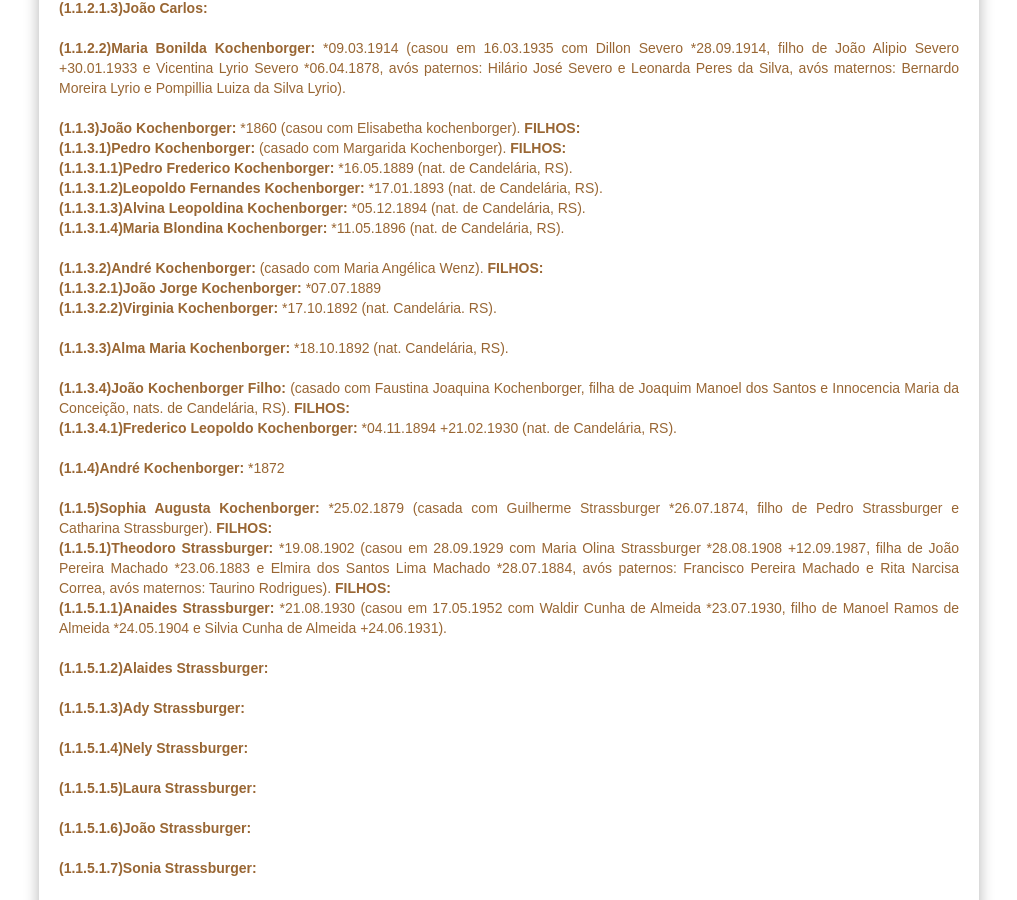
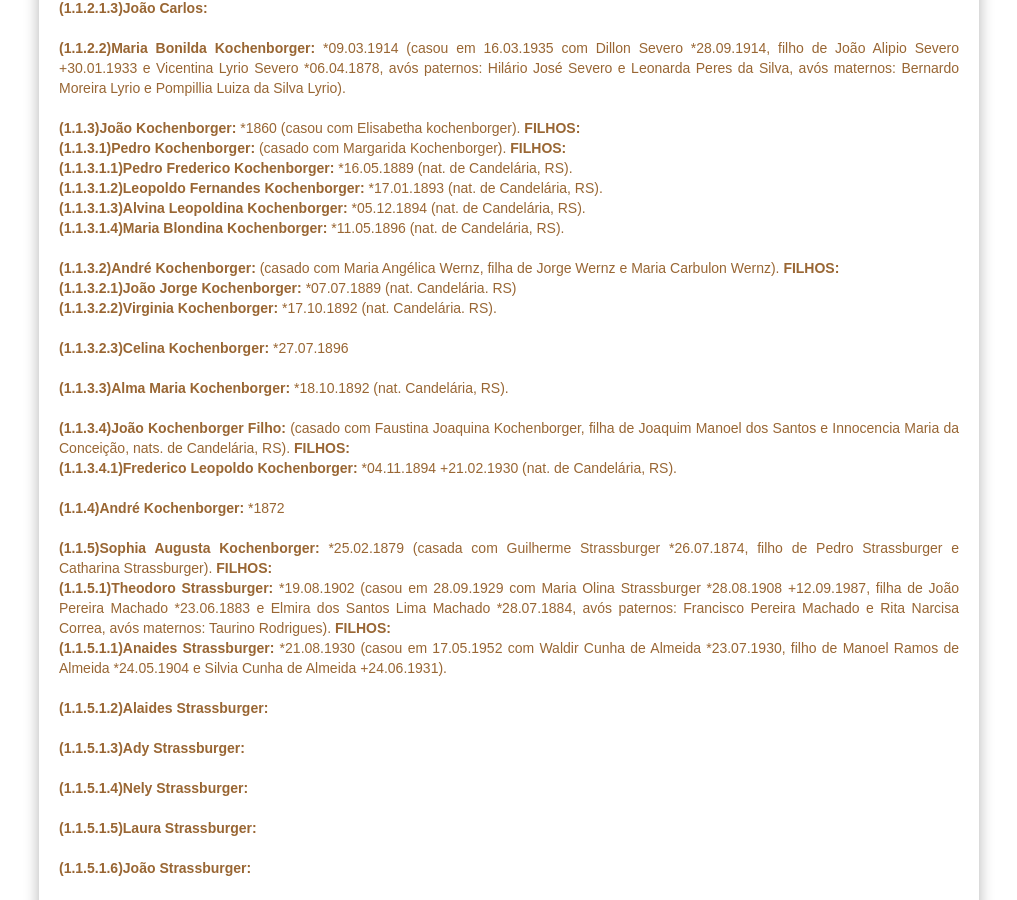
Before and after one commit to claudiovargas1955/claudiovargas1955.github.io, a Jekyll site: the page built from _pages/familia-kochenborger.html, in a window 1280 px wide and 900 px high, scrolled down 2335 px. Shown: the whole window, without its empty margins (131-1148 px from the left). Built offline with Jekyll 4.4.1, drawn with Linux system fonts in a browser that asks for light colours; some web fonts are replaced.

Commit message:
Update familia-kochenborger.html

```diff
--- a/_pages/familia-kochenborger.html
+++ b/_pages/familia-kochenborger.html
@@ -208,9 +208,11 @@
               <b>(1.1.3.1.3)Alvina Leopoldina Kochenborger: </b>*05.12.1894 (nat. de Candelária, RS).<br>
               <b>(1.1.3.1.4)Maria Blondina Kochenborger: </b>*11.05.1896 (nat. de Candelária, RS).<br><br>
 
-            <b>(1.1.3.2)André Kochenborger: </b>(casado com Maria Angélica Wenz). <b>FILHOS: </b><br>
-              <b>(1.1.3.2.1)João Jorge Kochenborger: </b>*07.07.1889 <br>
+            <b>(1.1.3.2)André Kochenborger: </b>(casado com Maria Angélica Wernz, filha de Jorge Wernz e Maria Carbulon Wernz).
+            <b>FILHOS: </b><br>
+              <b>(1.1.3.2.1)João Jorge Kochenborger: </b>*07.07.1889 (nat. Candelária. RS)<br>
               <b>(1.1.3.2.2)Virginia Kochenborger: </b>*17.10.1892 (nat. Candelária. RS). <br><br>
+              <b>(1.1.3.2.3)Celina Kochenborger: </b>*27.07.1896 <br><br>
 
             <b>(1.1.3.3)Alma Maria Kochenborger: </b>*18.10.1892 (nat. Candelária, RS).<br><br>
 
```
